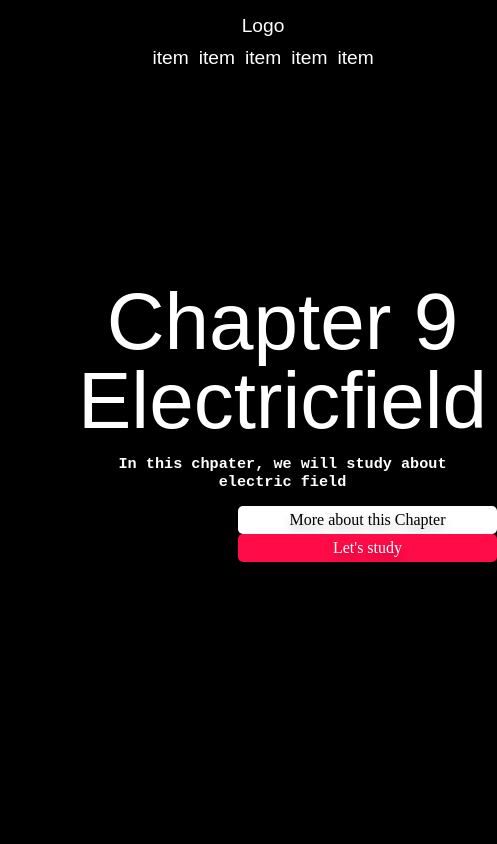
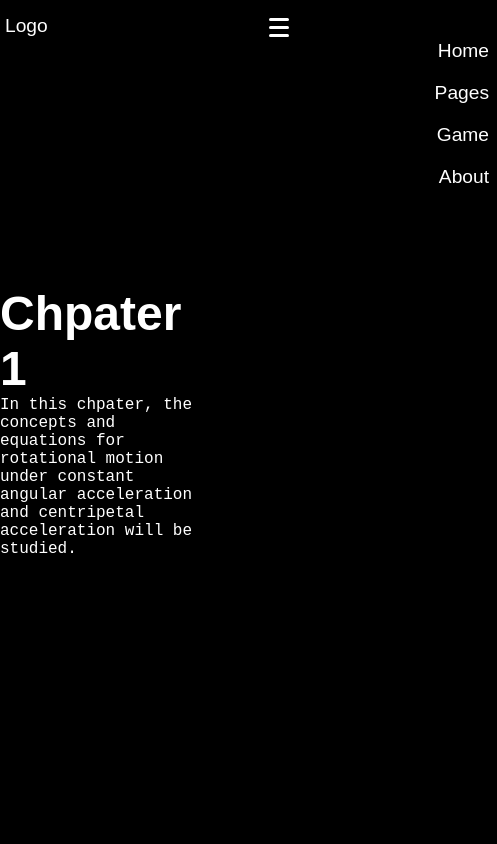
Before and after one commit to SawSithu/ictproject, a plain HTML site: page index.html in a window 390 px wide. Shown: the top 844 px of the page, 497 px wide, since content can reach past the window. Drawn offline with Linux system fonts and the light colour scheme.

Commit message:
Nav bar finished plus index page modified

```diff
--- /dev/null
+++ b/about.css
@@ -0,0 +1 @@
+@import url(./base.css);
--- /dev/null
+++ b/base.css
@@ -0,0 +1,203 @@
+html, body {
+    margin: 0;
+    padding-top: 5px;
+    background: black;
+    color: white;
+    display: flex;
+    flex-direction: column;
+    scroll-behavior: smooth;
+    gap: 10px;
+}
+h1, h2, h3, h4, h5, h6 {
+    font-size: inherit;
+    margin: 0;
+    padding: 0;
+}
+p {
+    margin: 0;
+    padding: 0;
+    font-family: monospace;
+    font-size: clamp(1rem, 2vw, 1.5rem);
+}
+h1{
+    font-size: clamp(3rem, 8vw, 5rem);
+    font-family: sans-serif;
+}
+
+button {
+    border: none;
+}
+
+.padded {
+    padding-left: .5in;
+    padding-right: .5in;
+}
+nav{
+    position: fixed;
+    width: calc(100% - 1in);
+    display: flex;
+    flex-direction: row;
+    justify-content: space-between;
+    border-radius: 5px;
+    color: white;
+    font-size: 1.5rem;
+    font-family: sans-serif;
+}
+.nitems {
+    display: flex;
+    gap: 20px;
+}
+nav .right span{
+    padding: 0;
+    position: relative;
+}
+nav .left {
+    text-align: left;
+}
+nav .right {
+    text-align: right;
+}
+nav .right .bars{
+    display: none;
+}
+nav a{
+    color: white;
+    text-decoration: none;
+    font-size: clamp(1.2rem, 50%, 1.5rem);
+}
+/* nav span a::after{
+    content: '';
+    position: absolute;
+    display: block;
+    background: white;
+    right: 0;
+    width: 0;
+    height: 2px;
+    transition: linear;
+    transition-duration: 150ms;
+} */
+nav a:hover{
+    cursor:pointer;
+    text-shadow: white 0px 0px 5px;
+}
+/* nav span a:hover::after{
+    content: '';
+    position: absolute;
+    display: block;
+    background: white;
+    width: calc(100%);
+    height: 2px;
+    transition: linear;
+    transition-duration: 150ms;
+} */
+
+.button {
+    display: inline-block;
+    background: white;
+    border-radius: 5px;
+    padding: 10px;
+    transition: linear;
+    transition-duration: 150ms;
+}
+.button a{
+    color:black;
+    text-decoration: none;
+
+}
+.button:hover {
+    transform: scale(1.115);
+    box-shadow: rgba(0, 0, 0, 0.296) 0px 5px 10px;
+}
+
+.wrapper-left {
+    display: flex;
+    align-self: flex-start;
+    width:50%;
+    height: 50%;
+    flex-direction: column;
+    align-items: flex-start;
+    justify-content: center;
+}
+
+
+/* Media Queries for responsiveness */
+@media (max-width: 768px) {
+    nav span {
+        padding: 5px;
+    }
+
+    nav .right {
+        display: flex;
+        flex-direction: column;
+    }
+    .nitems {
+        padding-top: 20px;
+        flex-direction: column;
+        transform: translate(200px);
+        transition: linear 150ms;
+    }
+    .come{
+        transform: translate(0);
+    }
+    /* nav .right .bars{
+        padding: 0;
+        display: flex;
+        align-self: flex-end;
+        width: 20px;
+        height: 2px;
+        border-radius: 2px;
+    } */
+    nav .right .bars {
+        display: flex;
+        position: relative;
+        flex-direction: column;
+        justify-content: space-around;
+        align-items:end;
+        align-self: flex-end;
+        width: 25px;
+        height: 25px;
+        padding: 0;
+        margin: 0;
+        background: none;
+    }
+    nav .right .bars:hover {
+        cursor: pointer;
+    }
+    .active {
+        background: red;
+    }
+    nav .right .bars span{
+        padding: 0;
+        width: 80%;
+        height: 3px;
+        border-radius: 5px;
+        background: white;
+        transition: linear 100ms;
+        transform-origin: right;
+
+    }
+    nav .right .active span:nth-child(2) {
+        width: 0;
+    }
+    nav .right .active span:nth-child(1) {
+        transform: rotate(-55deg);
+    }
+    nav .right .active span:nth-child(3) {
+        transform: rotate(55deg);
+    }
+
+}
+
+@media (max-width: 480px) {
+    nav {
+        font-size: 1rem;
+    }
+
+    .padded {
+        padding: 0;
+    }
+
+    .button {
+        padding: 5px;
+    }
+}
--- /dev/null
+++ b/index.css
@@ -0,0 +1,12 @@
+/* #coul {
+    height: calc(100vh - 20px);
+    background: red;
+} */
+
+section {
+    height: calc(100vh - 20px);
+    display: flex;
+    flex-direction: column;
+    justify-content: center;
+    text-shadow: rgba(0, 0, 0, 0.296) 0px 5px 10px;
+}
--- a/index.html
+++ b/index.html
@@ -3,9 +3,8 @@
 <head>
     <meta charset="UTF-8">
     <meta name="viewport" content="width=device-width, initial-scale=1.0">
-    <title>Refreshing some javascripts</title>
+    <title>Learnwuz - Home page</title>
     <link rel="stylesheet" href="style.css">
-    <!-- <script src="script.js"></script> -->
 </head>
 <body>
     <nav id="nav" class="padded">
@@ -15,35 +14,46 @@
             </a>
         </span>
         <span class="right">
-            <span><a href="#">item</a></span><span><a href="#">item</a></span><span><a href="#">item</a></span><span><a href="#">item</a></span><span><a href="#">item</a></span>
+            <button id="bars" class="bars">
+                <span></span>
+                <span></span>
+                <span></span>
+            </button>
+            <span class="nitems" id="nitems">
+                <span><a href="#">Home</a></span><span><a href="#">Pages</a></span><span><a href="#">Game</a></span><span><a href="./about.html">About</a></span>
+            </span>
         </span>
     </nav>
     <section id="hero" class="padded">
-        <div style="display: flex; flex-direction: column; position: absolute; width: fit-content;">
-            <div style="font-family:Arial, Helvetica, sans-serif;font-size: 5em;line-height: .99em;">
-                Chapter 9 <br> Electricfield
-        </div>
+        <!-- <div style="display: flex; flex-direction: column; position: absolute; width: fit-content;">
+            <div style="font-family:Arial, Helvetica, sans-serif;font-size: clamp(1.5rem, 25vw,5rem);line-height: .99em;">
+                Chapter 1 <br> Rotational Motion
+            </div>
         <div>
             <h3 style="font-family: monospace">
-                In this chpater, we will study about electric field
             </h3>
         </div>
         <div style="align-self: flex-end;">
-            <span class="button">
-                <a href="#more">
-                    More about this Chapter
-                </a>
-            </span>
             <span class="button" style="background: rgb(255, 11, 72);">
                 <a href="#coul" style="color: white;">
                     Let's study
                 </a>
             </span>
         </div>
+        </div> -->
+        <div class="wrapper-left">
+            <h1>
+                Chpater 1
+            </h1>
+            <p>
+                In this chpater, the concepts and equations for rotational motion under constant angular acceleration and centripetal acceleration will be studied.
+            </p>
+
         </div>
     </section>
-    <section id="coul">
+    <!-- <section id="coul">
         Hello world
-    </section>
+    </section> -->
+    <script src="script.js"></script>
 </body>
 </html>
--- a/script.js
+++ b/script.js
@@ -1 +1,10 @@
-var nav = document.getElementById("nav");
+const bars = document.getElementById("bars");
+const nitems =document.getElementById("nitems");
+
+function test() {
+    console.log("clicked")
+}
+bars.addEventListener("click", () => {
+    bars.classList.toggle("active");
+    nitems.classList.toggle("come");
+});
--- a/style.css
+++ b/style.css
@@ -1,128 +1,2 @@
-html, body {
-    margin: 5px;
-    padding: 0;
-    /* padding-left: .5in;
-    padding-right: .5in; */
-    background: black;
-    color: white;
-    display: flex;
-    flex-direction: column;
-    scroll-behavior: smooth;
-    gap: 10px;
-}
-.padded {
-    padding-left: .5in;
-    margin-right: .5in;
-}
-nav{
-    position: fixed;
-    width: calc(100% - 20px - 1in);
-    display: flex;
-    flex-direction: row;
-    justify-content: space-between;
-    border-radius: 5px;
-    color: white;
-    font-size: 1.5rem;
-    font-family: sans-serif;
-}
-nav span{
-    padding: 10px;
-    position: relative;
-}
-nav a{
-    color: white;
-    text-decoration: none;
-}
-/* nav span a::after{
-    content: '';
-    position: absolute;
-    display: block;
-    background: white;
-    right: 0;
-    width: 0;
-    height: 2px;
-    transition: linear;
-    transition-duration: 150ms;
-} */
-nav a:hover{
-    cursor:pointer;
-    text-shadow: white 0px 0px 5px;
-}
-/* nav span a:hover::after{
-    content: '';
-    position: absolute;
-    display: block;
-    background: white;
-    width: calc(100%);
-    height: 2px;
-    transition: linear;
-    transition-duration: 150ms;
-} */
-#hero{
-    height: calc(100vh - 20px);
-    display: flex;
-    flex-direction: column;
-    justify-content: center;
-    text-shadow: rgba(0, 0, 0, 0.296) 0px 5px 10px;
-}
-.button {
-    display: inline-block;
-    background: white;
-    border-radius: 5px;
-    padding: 10px;
-    transition: linear;
-    transition-duration: 150ms;
-}
-.button a{
-    color:black;
-    text-decoration: none;
-
-}
-.button:hover {
-    transform: scale(1.115);
-    box-shadow: rgba(0, 0, 0, 0.296) 0px 5px 10px;
-}
-#coul {
-    height: calc(100vh - 20px);
-    background: red;
-}
-/* Media Queries for responsiveness */
-@media (max-width: 768px) {
-    html, body {
-        padding-left: 10px;
-        padding-right: 10px;
-    }
-
-    nav {
-        width: calc(100% - 20px);
-        flex-direction: column;
-        align-items: center;
-    }
-
-    nav span {
-        padding: 5px;
-    }
-
-    nav a {
-        font-size: 1.2rem;
-    }
-
-    #hero {
-        text-align: center;
-    }
-
-    .button {
-        width: 100%;
-        text-align: center;
-    }
-}
-
-@media (max-width: 480px) {
-    nav {
-        font-size: 1rem;
-    }
-
-    .button {
-        padding: 5px;
-    }
-}
+@import url(./base.css);
+@import url(./index.css);
```
Also changed, not shown: about.html (added, +33 -0 lines).
